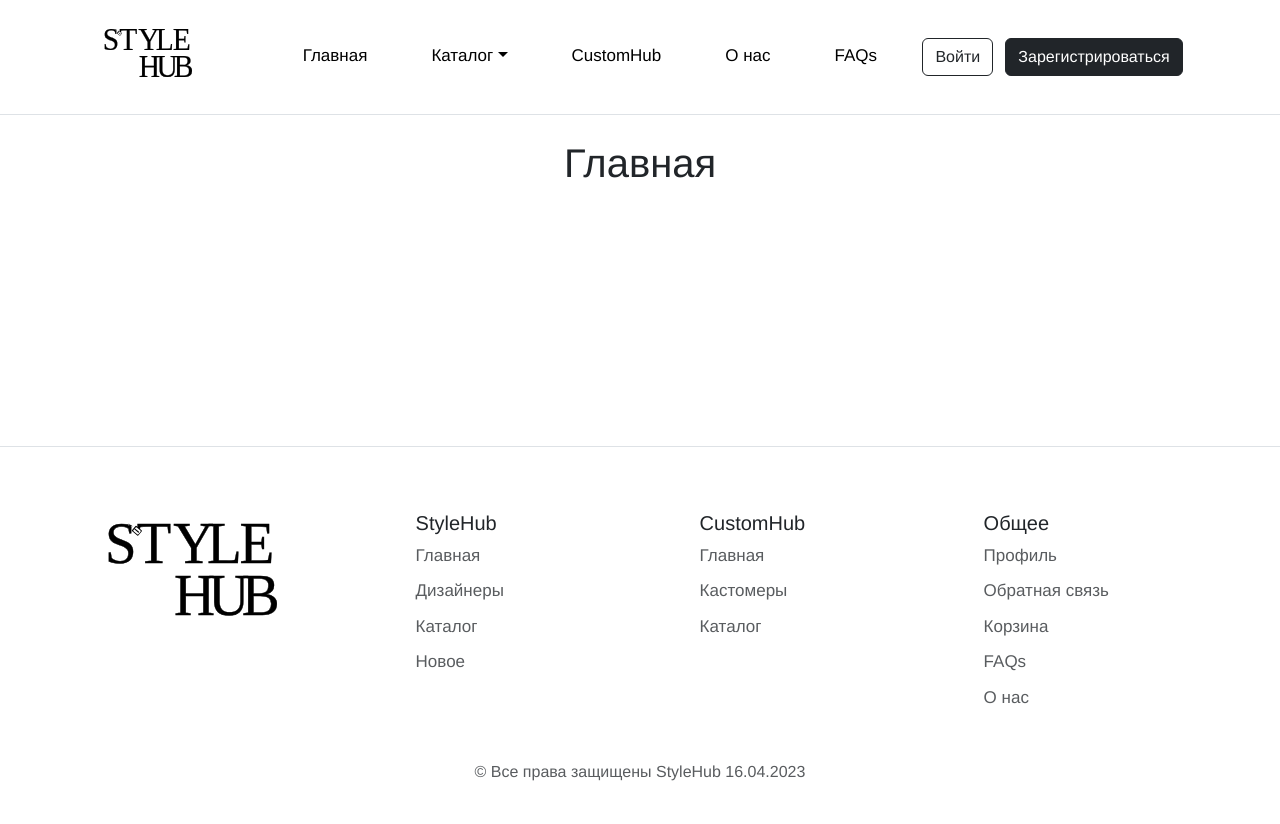
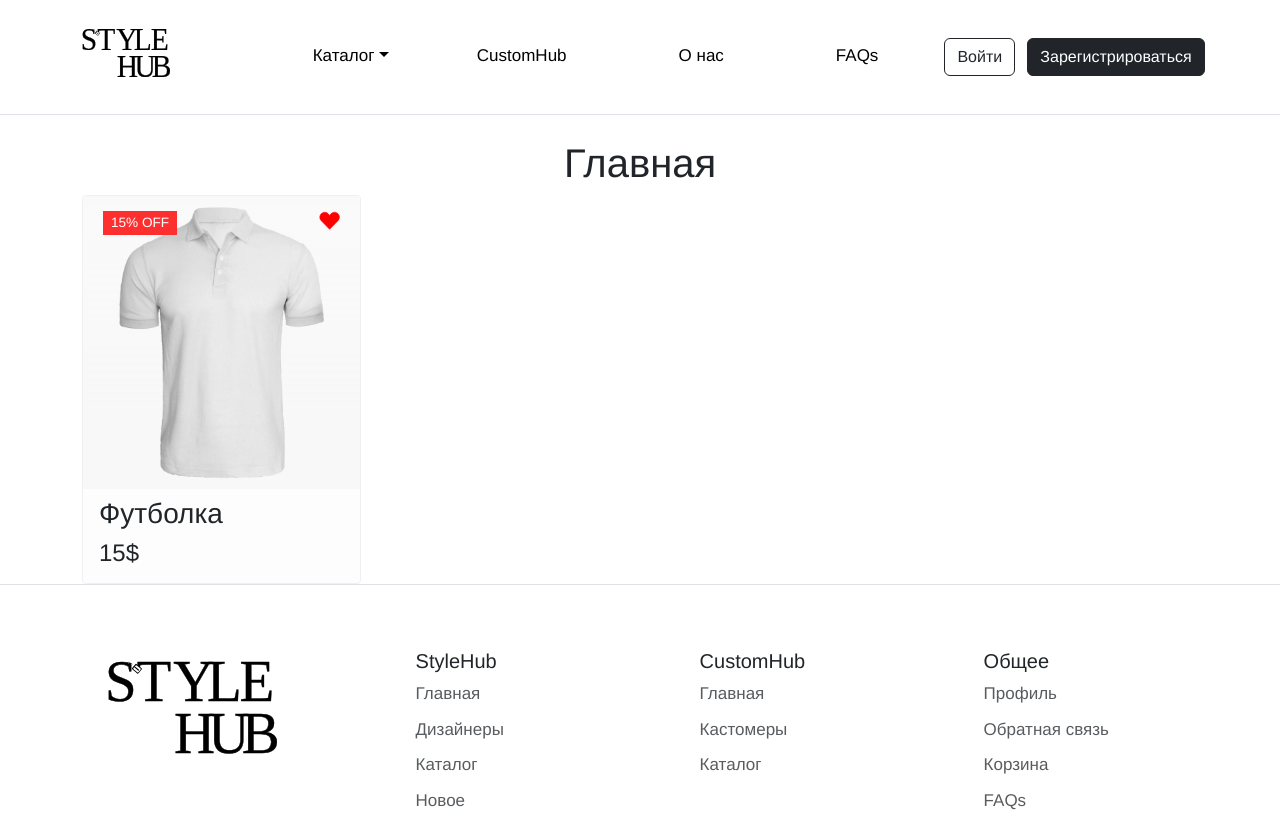
Before and after one commit to J3olchara/stylehub, a Django app: page / in a window 1280 px wide. Shown: the top 824 px of the page. Before the commit the page ends 800 px from the top, so only its background shows below. Run offline with Django 3.2, Linux system fonts and the light colour scheme; some libraries are stand-ins or nearby versions.

Commit message:
card and so on

```diff
--- a/stylehub/home/views.py
+++ b/stylehub/home/views.py
@@ -4,11 +4,11 @@ from typing import Any, Dict
 from django.db.models.query import QuerySet
 from django.http import HttpRequest
 from django.shortcuts import HttpResponse
-from django.views import generic
+import django.views.generic
 import clothes.models
 
 
-class Home(generic.ListView):  # type: ignore[type-arg]
+class Home(django.views.generic.ListView):  # type: ignore[type-arg]
     """returns homepage"""
 
     template_name = 'home/index.html'
--- a/stylehub/static_dev/css/main.css
+++ b/stylehub/static_dev/css/main.css
@@ -1,4 +1,5 @@
 @import url('https://fonts.googleapis.com/css2?family=Playfair+Display:wght@500&display=swap');
+@import url('https://fonts.googleapis.com/css2?family=Poppins:wght@400;500&display=swap');
 html {
     height: 100%;
 }
@@ -23,3 +24,44 @@ a, button, p, span, h1, h2, h3, h4, h5, h6{
     color: rgb(64, 64, 64);
     border-bottom-color: grey;
 }
+
+.discount, .new {
+    position: absolute;
+    top: 15px;
+    left: 20px;
+    color: #ffffff;
+    background-color: #fe302f;
+    padding: 2px 8px;
+    text-transform: uppercase;
+    font-size: 0.85rem;
+}
+.heart svg{
+    position: absolute;
+    top: 15px;
+    right: 20px;
+    transition: 0.3s;
+    fill: white;
+    stroke: black;
+    stroke-width: 2px;
+}
+.heart svg:hover {
+    stroke: red;
+}
+.heart-fill svg {
+    position: absolute;
+    top: 15px;
+    right: 20px;
+    fill: red;
+    stroke: red;
+}
+.card {
+    border: rgb(240, 240, 240) solid 1px;
+}
+.card-footer {
+    background-color: rgb(253, 253, 253);
+}
+.hearted svg{
+    fill: white;
+    stroke: black;
+    stroke-width: 4px;
+}
--- a/stylehub/templates/home/index.html
+++ b/stylehub/templates/home/index.html
@@ -2,4 +2,5 @@
 {% load static i18n %}
 {% block content %}
   <h1 class="text-center">{% trans 'Главная' %}</h1>
+  {% include 'includes/card.html' %}
 {% endblock %}
--- /dev/null
+++ b/stylehub/templates/includes/card.html
@@ -0,0 +1,23 @@
+{% load static i18n %}
+
+<!-- Single Product -->
+<div class="card rounded-1 position-relative col-md-6 col-lg-4 col-xl-3">
+  <div id="product-2" class="single-product">
+    <div class="card-header border-0 bg-gradient px-0">
+        <span class="{{ tag }}discount">15% off</span>
+      <span class="heart-fill">
+        <svg fill="#000000" width="22px" height="22px" viewBox="-3 0 36 36" version="1.1"
+             xmlns="http://www.w3.org/2000/svg">
+          <path d="M0.256 12.16q0.544 2.080 2.080 3.616l13.664 14.144 13.664-14.144q1.536-1.536 2.080-3.616t0-4.128-2.080-3.584-3.584-2.080-4.16 0-3.584 2.080l-2.336 2.816-2.336-2.816q-1.536-1.536-3.584-2.080t-4.128 0-3.616 2.080-2.080 3.584 0 4.128z"></path>
+        </svg>
+      </span>
+      <img class="card-img bg-gradient"
+           src="{% static 'img/default.png' %}"
+           alt="Card image cap">
+    </div>
+    <div class="card-footer border-0">
+      <h3 class="product-title"><a href="" class="text-decoration-none link-dark">{{ item.title }}Футболка</a></h3>
+      <h4 class="product-price">{{ item.price }}15$</h4>
+    </div>
+  </div>
+</div>
--- a/stylehub/templates/includes/header.html
+++ b/stylehub/templates/includes/header.html
@@ -1,20 +1,17 @@
 {% load static i18n %}
 <header class="mb-4">
   <div
-          class="container-fluid px-5 d-flex flex-wrap
+          class="container-fluid px-4 d-flex flex-wrap
           align-items-center justify-content-between
-          justify-content-md-around py-1 border-bottom">
+          justify-content-xl-around py-1 border-bottom">
     <div class="col-lg-1 mb-2 mb-md-0">
       <a href="/" class="d-inline-flex link-body-emphasis text-decoration-none">
         <img src="{% static 'logo/logo.svg' %}" alt="Логотип" class="header-logo" width="100" height="100">
       </a>
     </div>
     <div class="d-md-flex col-5 justify-content-start d-none">
-      <ul class="nav col-md-auto mb-2 justify-content-start gap-lg-5 mb-md-0">
+      <ul class="nav col-md-auto mb-2 justify-content-start gap-lg-4 gap-xl-5 mb-md-0 mx-lg-4">
         {% with request.resolver_match.view_name as view_name %}
-          <li>
-            <a href="/" class="nav-link px-2{% if view_name == '' %} active-link{% endif %}">{% trans 'Главная' %}</a>
-          </li>
           <li class="dropdown show">
             <a href="#"
                class="btn nav-link px-2 dropdown-toggle{% if view_name == '' %} active-link{% endif %}"
@@ -26,13 +23,13 @@
               <a class="dropdown-item" href="#">{% trans 'ещё что-нибудь' %}</a>
             </div>
           </li>
-          <li>
+          <li class="mx-lg-4">
             <a href="/" class="nav-link px-2{% if view_name == '' %} active-link{% endif %}">CustomHub</a>
           </li>
-          <li>
+          <li class="mx-lg-4">
             <a href="/" class="nav-link px-2{% if view_name == '' %} active-link{% endif %}">{% trans 'О нас' %}</a>
           </li>
-          <li>
+          <li class="mx-lg-4">
             <a href="/" class="nav-link px-2{% if view_name == '' %} active-link{% endif %}">{% trans 'FAQs' %}</a>
           </li>
         {% endwith %}
@@ -40,10 +37,25 @@
     </div>
 
     <div class="col-lg-3 text-end">
-      <a href="/login" class="btn btn-outline-dark me-2">{% trans 'Войти' %}</a>
-      <a href="/signup" class="btn btn-dark">{% trans 'Зарегистрироваться' %}</a>
+      {% if user.is_authenticated %}
+        <span class="hearted px-3">
+          <a href="#" class="text-decoration-none">
+            <svg fill="#000000" width="22px" height="22px" viewBox="-2 0 36 36" version="1.1"
+                 xmlns="http://www.w3.org/2000/svg">
+              <path d="M0.256 12.16q0.544 2.080 2.080 3.616l13.664 14.144 13.664-14.144q1.536-1.536 2.080-3.616t0-4.128-2.080-3.584-3.584-2.080-4.16 0-3.584 2.080l-2.336 2.816-2.336-2.816q-1.536-1.536-3.584-2.080t-4.128 0-3.616 2.080-2.080 3.584 0 4.128z"></path>
+            </svg>
+          </a>
+        </span>
+        <span class="profile px-3">
+          <a href=""><img src="{% static 'img/profile.svg' %}" alt=""></a>
+        </span>
+      {% else %}
+        <a href="/login" class="btn btn-outline-dark me-2">{% trans 'Войти' %}</a>
+        <a href="/signup" class="btn btn-dark">{% trans 'Зарегистрироваться' %}</a>
+      {% endif %}
     </div>
   </div>
-<script src="{% static 'bootstrap/js/bootstrap.bundle.min.js' %}"></script>
-<script src="{% static 'bootstrap/js/bootstrap.min.js' %}"></script>
+  <script src="{% static 'bootstrap/js/bootstrap.bundle.min.js' %}"></script>
+  <script src="{% static 'bootstrap/js/bootstrap.min.js' %}"></script>
+  <script src="{% static 'bootstrap/js/bootstrap.min.js' %}"></script>
 </header>
```
Also changed, not shown: stylehub/static_dev/img/default.png (added), stylehub/static_dev/img/heart-fill.svg (added), stylehub/static_dev/img/heart.svg (added), stylehub/static_dev/img/profile.svg (added).
